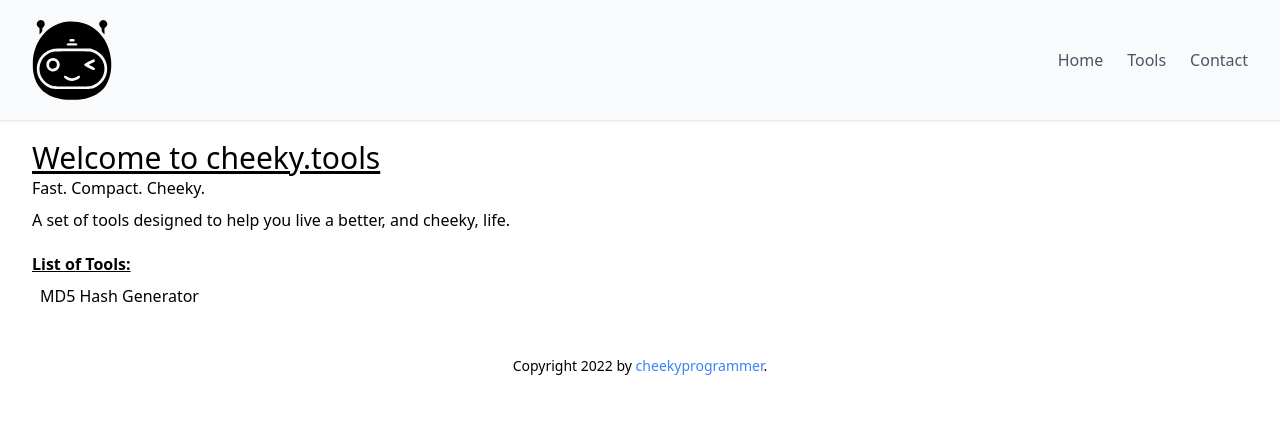
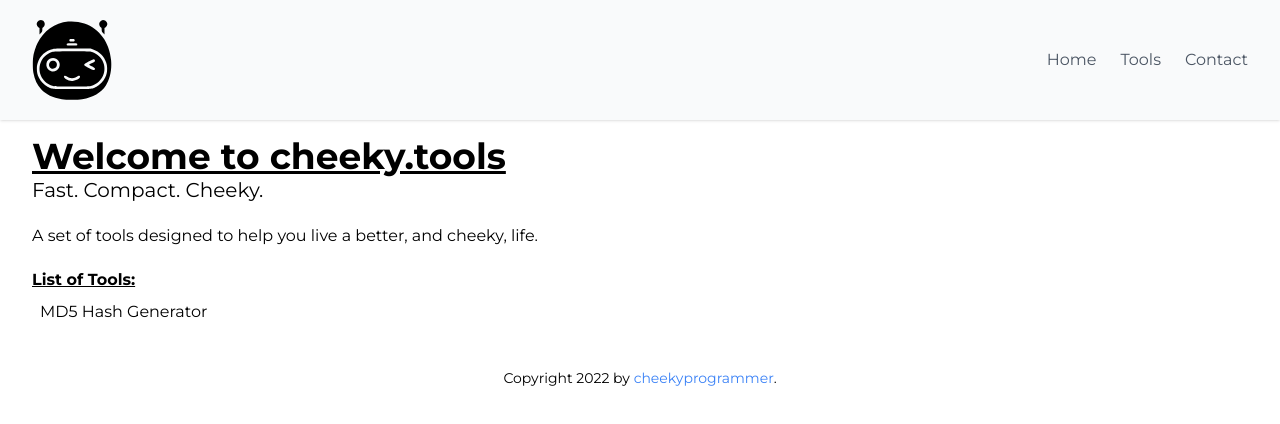
Before and after one commit to cheekyprorgammer/cheeky.tools, a Next.js app: page / in a window 1280 px wide. Shown: the top 424 px of the page. Built offline with nearby package versions, Linux system fonts and the light colour scheme.

Commit message:
fixed layout and md5

```diff
--- a/components/Header/index.tsx
+++ b/components/Header/index.tsx
@@ -12,7 +12,7 @@ export default function Header() {
                 <div>
                     <div className="flex items-center justify-between py-3 md:py-5 md:block">
                         <div className="h-10 w-10 md:h-20 md:w-20 text-red-200 cursor-pointer transform hover:scale-105 transition-all duration-500">
-                          <Link href="/"><Bot className="" /></Link>
+                          <Bot className="" />
                         </div>
                         <div className="md:hidden">
                             <button
@@ -58,7 +58,7 @@ export default function Header() {
                             navbar ? "block" : "hidden"
                         }`}
                     >
-                    <div className="text-lg md:hidden">Cheeky Tools</div>
+                    <div className="text-lg font-bold md:hidden">Cheeky Tools</div>
                         <Link href="/">
                             <div className="text-gray-600 hover:text-blue-600 hover:font-bold cursor-pointer">
                             Home
--- a/pages/_app.tsx
+++ b/pages/_app.tsx
@@ -6,7 +6,9 @@ import Footer from '../components/Footer'
 function MyApp({ Component, pageProps }: AppProps) {
   return <>
   <Header />
-  <Component {...pageProps} />
+  <div className="p-4 mx-auto lg:max-w-7xl md:items-center md:px-8">
+    <Component {...pageProps} />
+  </div>
   <Footer />
   </>
 }
--- /dev/null
+++ b/pages/_document.js
@@ -0,0 +1,15 @@
+import { Html, Head, Main, NextScript } from 'next/document'
+
+export default function Document() {
+  return (
+    <Html>
+      <Head>
+        <link href="https://fonts.googleapis.com/css2?family=Montserrat:ital,wght@0,200;0,300;0,400;0,500;0,600;0,700;0,900;1,300;1,900&display=swap" rel="stylesheet" />
+      </Head>
+      <body>
+        <Main />
+        <NextScript />
+      </body>
+    </Html>
+  )
+}
--- a/pages/index.tsx
+++ b/pages/index.tsx
@@ -8,19 +8,17 @@ const Home: NextPage = () => {
     <div className="">
       <Head>
         <title>Cheeky Tools</title>
-        <meta name="viewport" content="width=device-width, initial-scale=1" />
         <meta name="description" content="A bunch of web tools designed to help you live a cheeky life. Made by cheekyprogrammer." />
         <link rel="icon" href="/favicon.ico" />
       </Head>
-      <div className="mx-auto p-5 lg:max-w-7xl md:items-center md:px-8">
-        <h1 className="text-3xl underline">Welcome to cheeky.tools</h1>
-        <p className="">Fast. Compact. Cheeky.</p>
-        <p className="mt-2">A set of tools designed to help you live a better, and cheeky, life.</p>
+      <div className="">
+        <h1 className="text-4xl font-bold underline">Welcome to cheeky.tools</h1>
+        <p className="text-xl">Fast. Compact. Cheeky.</p>
+        <p className="mt-5">A set of tools designed to help you live a better, and cheeky, life.</p>
         <p className="mt-5 underline font-bold">List of Tools:</p>
         <div className="flex">
           <p className="p-2 hover:text-blue-500 hover:scale-105"><Link href="/tools/md5">MD5 Hash Generator</Link></p>
         </div>
-
       </div>
 
 
--- a/pages/tools/md5.tsx
+++ b/pages/tools/md5.tsx
@@ -1,10 +1,20 @@
 import type { NextPage } from 'next'
-import md5 from 'md5'
+import Head from 'next/head'
+import Link from 'next/link'
+import Image from 'next/image'
 
 const Page: NextPage = () => {
   return (
-    <div className="p-5">
-      Hello: {md5('Hello')}
+    <div className="">
+      <Head>
+        <title>md5 Hash Generator - Cheeky Tools</title>
+        <meta name="description" content="" />
+        <link rel="icon" href="/favicon.ico" />
+      </Head>
+      <div className="">
+        <h1 className="text-center text-3xl underline">md5 Hash Generator</h1>
+      </div>
+
     </div>
   )
 }
--- a/tailwind.config.js
+++ b/tailwind.config.js
@@ -5,7 +5,11 @@ module.exports = {
     "./components/**/*.{js,ts,jsx,tsx}",
   ],
   theme: {
-    extend: {},
+    extend: {
+      fontFamily: {
+        'sans': ['Montserrat'],
+      },
+    },
   },
   plugins: [],
 }
```
